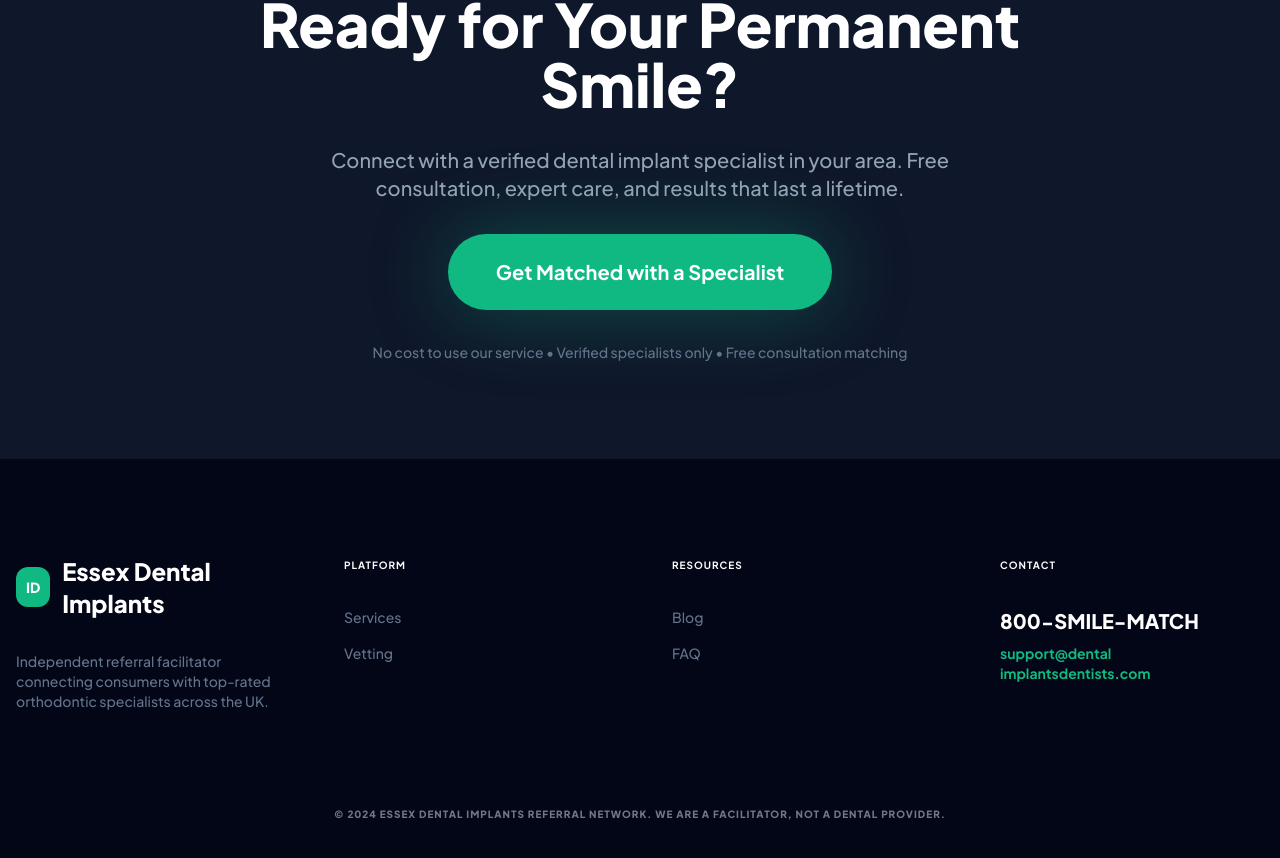
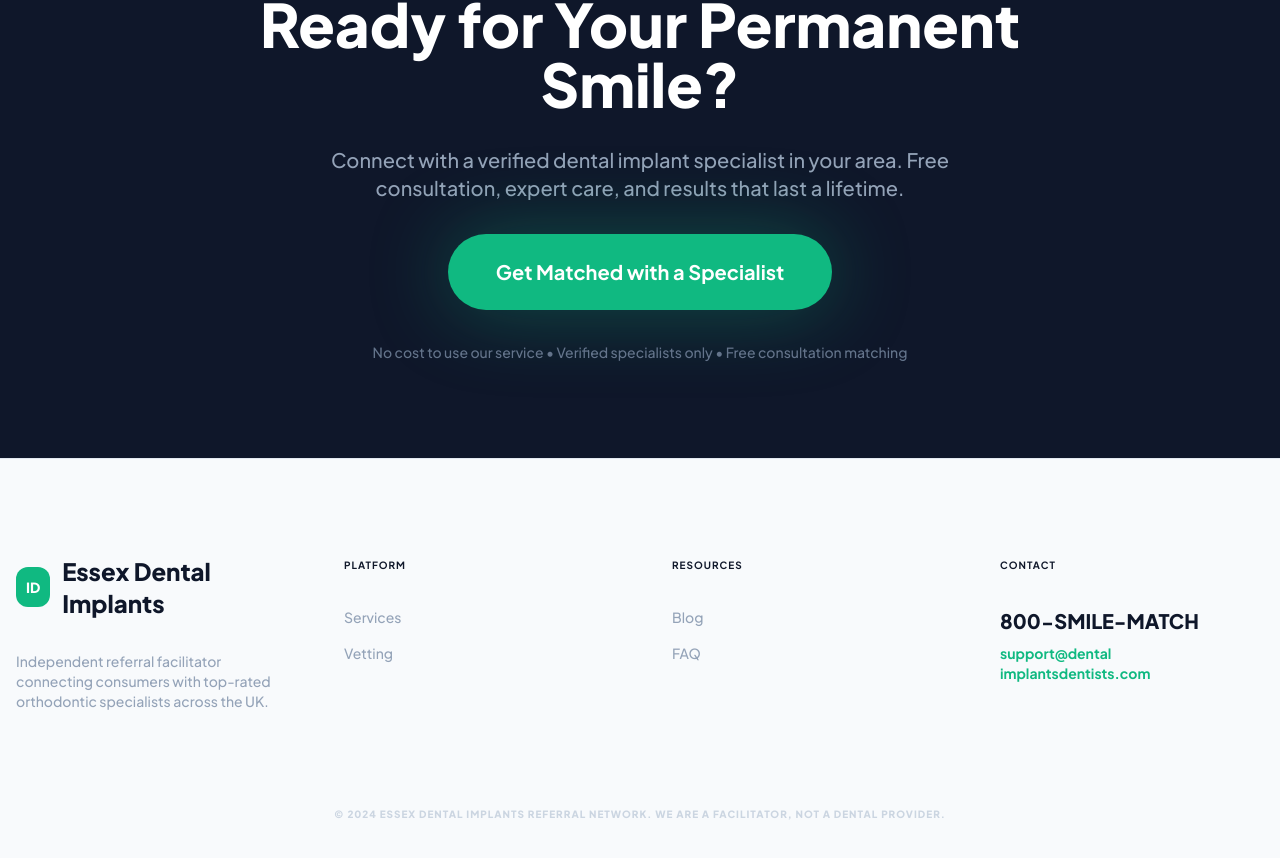
Before and after one commit to vimldn/essexdental, a Next.js app: page / in a window 1280 px wide. Shown: the part 5464-6322 px from the top of the page. Built offline with nearby package versions, Linux system fonts and the light colour scheme.

Commit message:
Update Footer.tsx

```diff
--- a/components/Footer.tsx
+++ b/components/Footer.tsx
@@ -5,37 +5,37 @@ import Link from 'next/link';
 
 export default function Footer() {
   return (
-    <footer className="bg-slate-950 pt-24 pb-12 border-t border-white/5">
+    <footer className="bg-slate-50 pt-24 pb-12 border-t border-slate-200">
       <div className="max-w-7xl mx-auto px-4">
-        <div className="grid md:grid-cols-4 gap-16 mb-24 text-sm font-medium text-slate-500">
+        <div className="grid md:grid-cols-4 gap-16 mb-24 text-sm font-medium text-slate-400">
           <div>
-            <div className="flex items-center gap-3 text-white mb-8">
-              <div className="w-10 h-10 bg-emerald-500 rounded-xl flex items-center justify-center font-black">ID</div>
+            <div className="flex items-center gap-3 text-slate-900 mb-8">
+              <div className="w-10 h-10 bg-emerald-500 rounded-xl flex items-center justify-center font-black text-white">ID</div>
               <span className="text-2xl font-black">Essex Dental Implants</span>
             </div>
             <p>Independent referral facilitator connecting consumers with top-rated orthodontic specialists across the UK.</p>
           </div>
           <div>
-            <h4 className="text-white font-bold mb-8 uppercase tracking-widest text-[10px]">Platform</h4>
+            <h4 className="text-slate-900 font-bold mb-8 uppercase tracking-widest text-[10px]">Platform</h4>
             <ul className="space-y-4">
-              <li><Link href="/services">Services</Link></li>
-              <li><Link href="/location">Vetting</Link></li>
+              <li><Link href="/services" className="hover:text-emerald-500 transition-colors">Services</Link></li>
+              <li><Link href="/location" className="hover:text-emerald-500 transition-colors">Vetting</Link></li>
             </ul>
           </div>
           <div>
-            <h4 className="text-white font-bold mb-8 uppercase tracking-widest text-[10px]">Resources</h4>
+            <h4 className="text-slate-900 font-bold mb-8 uppercase tracking-widest text-[10px]">Resources</h4>
             <ul className="space-y-4">
-              <li><Link href="/blog">Blog</Link></li>
-              <li><Link href="/">FAQ</Link></li>
+              <li><Link href="/blog" className="hover:text-emerald-500 transition-colors">Blog</Link></li>
+              <li><Link href="/" className="hover:text-emerald-500 transition-colors">FAQ</Link></li>
             </ul>
           </div>
           <div>
-            <h4 className="text-white font-bold mb-8 uppercase tracking-widest text-[10px]">Contact</h4>
-            <p className="text-white font-black text-xl">800-SMILE-MATCH</p>
+            <h4 className="text-slate-900 font-bold mb-8 uppercase tracking-widest text-[10px]">Contact</h4>
+            <p className="text-slate-900 font-black text-xl">800-SMILE-MATCH</p>
             <p className="text-emerald-500 mt-2 font-bold">support@dental implantsdentists.com</p>
           </div>
         </div>
-        <p className="text-center text-[10px] uppercase font-black tracking-widest opacity-50">
+        <p className="text-center text-[10px] uppercase font-black tracking-widest text-slate-300">
           © 2024 Essex Dental Implants Referral Network. We are a facilitator, not a dental provider.
         </p>
       </div>
```
